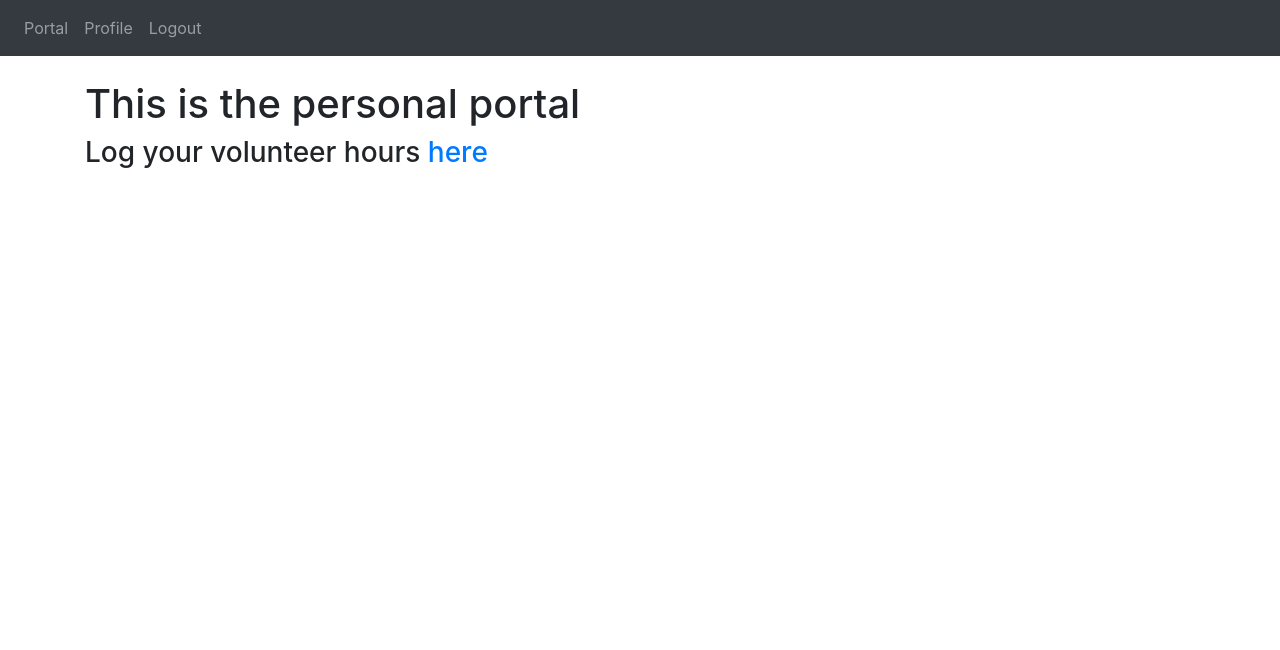
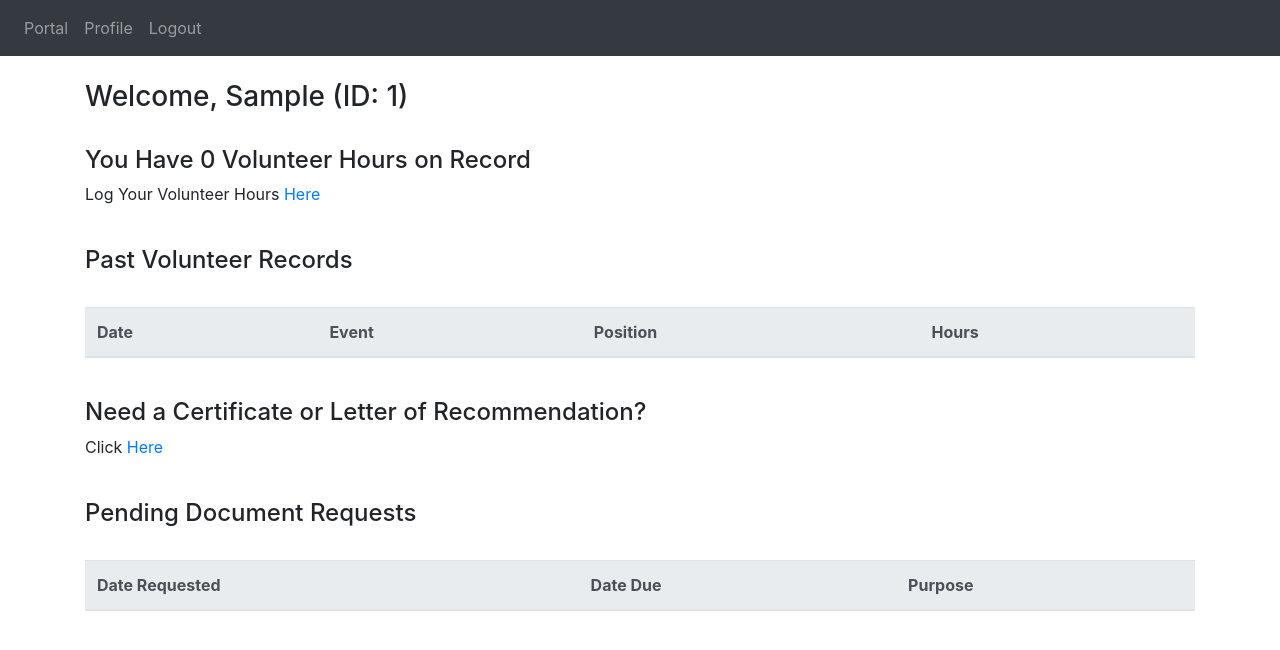
Before and after one commit to RayOfDoom/VolunteerTracker, a Flask app: page / in a window 1280 px wide. Shown: the top 650 px of the page. Run offline with Flask 2, Linux system fonts and the light colour scheme; the visitor is signed in with stand-in values (Sample User, id 1); data comes from the database, SQL or seed files in the repository; data that the repository does not hold is empty; some libraries are stand-ins or nearby versions.

Commit message:
Updated database models to include date support, added request document functionality, portal page now shows past volunteer records and pending document requests

```diff
--- a/website/__init__.py
+++ b/website/__init__.py
@@ -22,7 +22,7 @@ def create_app():
     app.register_blueprint(auth, url_prefix='/')
     app.register_blueprint(data, url_prefix='/')
 
-    from .models import User, UserContactInfo, UserVolunteerInfo, AdminView, VolunteerRecord
+    from .models import User, UserContactInfo, UserVolunteerInfo, AdminView, VolunteerRecord, DocumentRequest
 
     create_database(app)
 
@@ -31,6 +31,7 @@ def create_app():
     admin.add_view(AdminView(UserContactInfo, db.session))
     admin.add_view(AdminView(UserVolunteerInfo, db.session))
     admin.add_view(AdminView(VolunteerRecord, db.session))
+    admin.add_view(AdminView(DocumentRequest, db.session))
 
     login_manager = LoginManager()
     login_manager.login_view = 'auth.login'
--- a/website/models.py
+++ b/website/models.py
@@ -1,4 +1,5 @@
 from flask_admin.contrib.sqla import ModelView
+from sqlalchemy import desc
 from sqlalchemy.orm import relationship
 from . import db
 from flask_login import UserMixin, current_user
@@ -19,6 +20,17 @@ class User(db.Model, UserMixin):
     def get_contact_info(self):
         return UserContactInfo.query.filter_by(id=self.id).first()
 
+    def get_volunteer_records(self):
+        return VolunteerRecord.query.filter_by(user_id=self.id).order_by(desc(VolunteerRecord.volunteer_date))
+
+    def get_document_requests(self):
+        return DocumentRequest.query.filter_by(user_id=self.id).order_by(desc(DocumentRequest.request_date))
+
+    def get_volunteer_hours(self, total_hours=0):
+        for records in VolunteerRecord.query.filter_by(user_id=self.id):
+            total_hours += records.hours
+        return round(total_hours, 1)
+
 
 class UserContactInfo(db.Model):
     id = db.Column(db.Integer, db.ForeignKey("user.id"), primary_key=True)
@@ -33,17 +45,18 @@ class UserContactInfo(db.Model):
 class UserVolunteerInfo(db.Model):
     id = db.Column(db.Integer, db.ForeignKey("user.id"), primary_key=True)
     literacy = db.Column(db.String(25))
-    start_date = db.Column(db.String(150))
+    start_date = db.Column(db.Date)
     school = db.Column(db.String(150))
-    birth_date = db.Column(db.String(150))
+    birth_date = db.Column(db.Date)
     career = db.Column(db.String(150))
     status = db.Column(db.String(25))
     records = relationship("VolunteerRecord")
+    requests = relationship("DocumentRequest")
 
 
 class VolunteerRecord(db.Model):
     id = db.Column(db.Integer, primary_key=True)
-    volunteer_date = db.Column(db.String(150))
+    volunteer_date = db.Column(db.Date)
     event = db.Column(db.String(150))
     position = db.Column(db.String(150))
     task = db.Column(db.String(150))
@@ -53,6 +66,14 @@ class VolunteerRecord(db.Model):
     user_id = db.Column(db.Integer, db.ForeignKey("user_volunteer_info.id"))
 
 
+class DocumentRequest(db.Model):
+    id = db.Column(db.Integer, primary_key=True)
+    request_date = db.Column(db.Date)
+    due_date = db.Column(db.Date)
+    purpose = db.Column(db.String(150))
+    user_id = db.Column(db.Integer, db.ForeignKey("user_volunteer_info.id"))
+
+
 class AdminView(ModelView):
     def is_accessible(self):
         return current_user.permission_level == 5
--- a/website/templates/portal.html
+++ b/website/templates/portal.html
@@ -2,6 +2,52 @@
 {% block title %}Portal{% endblock %}
 {% block content %}
     <br/>
-    <h1>This is the personal portal</h1>
-    <h3>Log your volunteer hours <a href="/track-hours">here</a></h3>
+    <h3>Welcome, {{ user.first_name }} (ID: {{ user.id }})</h3>
+    <br/>
+    <h4>You Have {{ user.get_volunteer_hours() }} Volunteer Hours on Record</h4>
+    <p>Log Your Volunteer Hours <a href="/track-hours">Here</a></p>
+    <br/>
+    <h4>Past Volunteer Records</h4>
+    <br/>
+        <table class="table">
+            <thead class="thead-light">
+                <th scope="col">Date</th>
+                <th scope="col">Event</th>
+                <th scope="col">Position</th>
+                <th scope="col">Hours</th>
+            </thead>
+            <tbody>
+                {% for volunteer_record in user.get_volunteer_records() %}
+                    <tr>
+                        <td>{{ volunteer_record.volunteer_date }}</td>
+                        <td>{{ volunteer_record.event }}</td>
+                        <td>{{ volunteer_record.position }}</td>
+                        <td>{{ volunteer_record.hours }}</td>
+                    </tr>
+                {% endfor %}
+            </tbody>
+        </table>
+    <br/>
+    <h4>Need a Certificate or Letter of Recommendation?</h4>
+    <p>Click <a href="/request-doc">Here</a></p>
+    <br/>
+    <h4>Pending Document Requests</h4>
+    <br/>
+        <table class="table">
+            <thead class="thead-light">
+                <th scope="col">Date Requested</th>
+                <th scope="col">Date Due</th>
+                <th scope="col">Purpose</th>
+            </thead>
+            <tbody>
+                {% for document_request in user.get_document_requests() %}
+                    <tr>
+                        <td>{{ document_request.request_date }}</td>
+                        <td>{{ document_request.due_date }}</td>
+                        <td>{{ document_request.purpose }}</td>
+                    </tr>
+                {% endfor %}
+            </tbody>
+        </table>
+    <br/>
 {% endblock %}
--- a/website/templates/track-hours.html
+++ b/website/templates/track-hours.html
@@ -1,5 +1,5 @@
 {% extends "base.html" %}
-{% block title %}Portal{% endblock %}
+{% block title %}Track Your Hours{% endblock %}
 {% block content %}
     <form method="POST">
         <br/>
@@ -25,7 +25,7 @@
         </div>
         <div class="form-group">
             <label for="hours">Volunteer Hours</label>
-            <input type="number" class="form-control" id="hours" name="hours"
+            <input type="number" step="0.1" class="form-control" id="hours" name="hours"
                    placeholder="Enter the number of hours you volunteered">
         </div>
         <div class="form-group">
```
Also changed, not shown: website/data.py (+32 -14 lines), website/templates/request-doc.html (added, +19 -0 lines).
